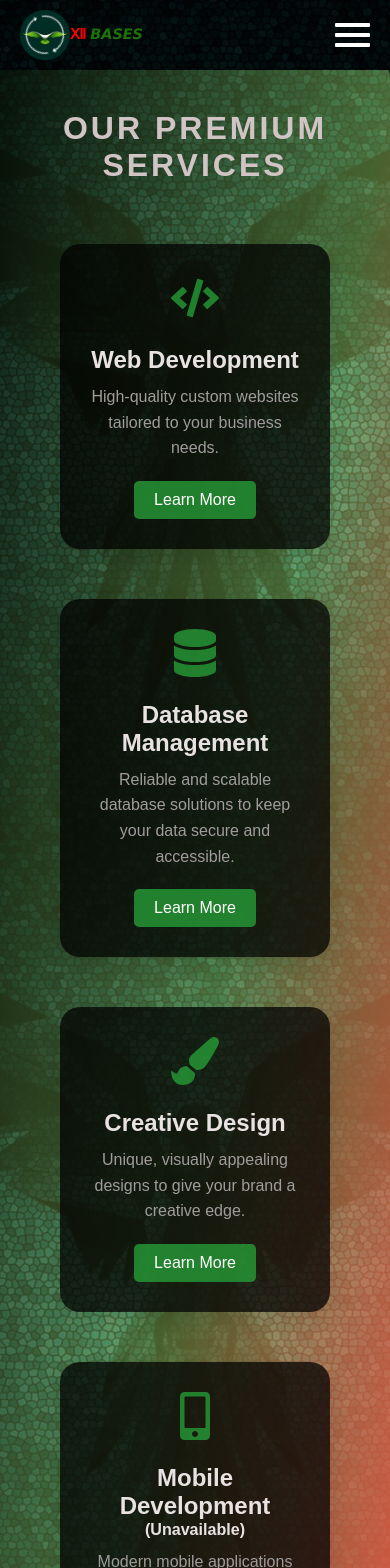
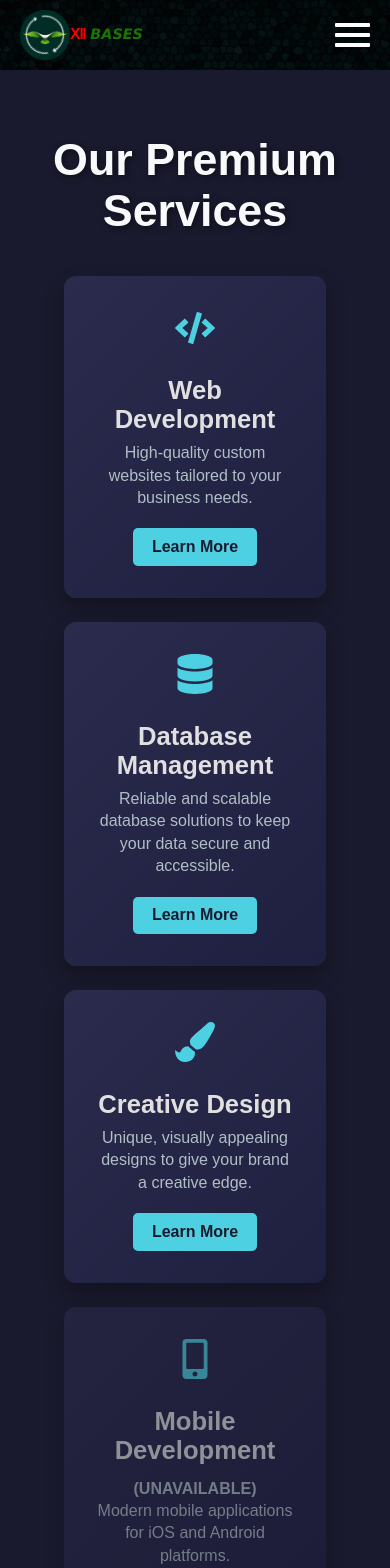
Before and after one commit to GALIB-Dev/12-Bases, a React (Create React App) app: page /services in a window 390 px wide. Shown: the top 1568 px of the page. Built offline with nearby package versions, Linux system fonts and the light colour scheme.

Commit message:
Resolved

```diff
--- a/src/Contact.css
+++ b/src/Contact.css
@@ -1,94 +1,102 @@
-/* Contact Form Container */
+/* General Layout */
+
+  /* Title Styling */
+  .title h3 {
+    text-align: center;
+    font-size: 1.1rem;
+    color: #666;
+    max-width: 600px;
+    margin: 1.5rem auto;
+    line-height: 1.5;
+  }
+
+  /* Contact Form Styling */
   form {
-    max-width: 300px;
-    margin: 50px auto;
-    padding: 30px;
-    background-color: #333; /* Dark background */
-    border-radius: 10px; /* Rounded corners */
-    box-shadow: 0 10px 25px rgba(0, 0, 0, 0.2); /* Soft shadow */
-    display: flex;
-    flex-direction: column;
-    justify-content: center;
+    background: #fff;
+    width: 90%;
+    max-width: 450px;
+    margin: 2rem auto;
+    padding: 2.5rem;
+    border-radius: 12px;
+    box-shadow: 0 10px 30px rgba(0, 0, 0, 0.1);
     text-align: center;
+    border: 1px solid #e0e0e0;
+  }
+
+  /* Form Title */
+  .form_title h1 {
+    font-size: 2rem;
+    font-weight: bold;
+    color: #222;
+    margin-bottom: 1rem;
+    letter-spacing: 0.5px;
   }
 
   /* Input Fields */
-input[type="text"],
-input[type="email"],
-textarea {
+  input[type="text"], textarea {
     width: 100%;
-    padding: 15px;
-    margin-bottom: 20px;
-    background-color: #444; /* Darker background for inputs */
-    border: 1px solid #555;
-    border-radius: 5px; /* Rounded inputs */
-    color: white;
-    font-size: 16px;
-    transition: border-color 0.3s ease, background-color 0.3s ease;
+    padding: 1rem;
+    font-size: 1rem;
+    border: 1px solid #ddd;
+    border-radius: 8px;
+    margin: 0.8rem 0;
+    transition: border 0.3s ease;
   }
 
-input[type="text"]:focus,
-input[type="email"]:focus,
-textarea:focus {
-    background-color: #555; /* Lighter on focus */
-    border-color: #ffcc00; /* Highlight border on focus */
-    outline: none; /* Remove default outline */
+  input[type="text"]:focus, textarea:focus {
+    border-color: #0070c9;
+    outline: none;
   }
 
-/* Textarea Specific Styles */
+  /* Placeholder Styling */
+  input::placeholder, textarea::placeholder {
+    color: #bbb;
+    font-style: italic;
+  }
+
+  /* Textarea Styling */
   textarea {
-    height: 150px;
-    resize: vertical; /* Allow vertical resizing */
+    resize: vertical;
+    min-height: 120px;
   }
 
   /* Submit Button */
-button {
-    padding: 15px 20px;
-    background-color: #ffcc00; /* Bright yellow */
-    color: #000000; /* Dark text */
+  button[type="submit"] {
+    width: 100%;
+    padding: 0.9rem;
+    font-size: 1rem;
+    font-weight: bold;
+    color: #fff;
+    background-color: #0070c9; /* Apple-like blue */
     border: none;
-    border-radius: 5px;
-    font-size: 18px;
+    border-radius: 8px;
     cursor: pointer;
-    transition: background-color 0.3s ease, transform 0.2s ease;
+    transition: background-color 0.3s ease, box-shadow 0.3s ease;
+    margin-top: 1rem;
   }
 
-button:hover {
-    background-color: #c97800; /* Darker on hover */
-    transform: translateY(-2px); /* Lift effect */
+  button[type="submit"]:hover {
+    background-color: #005bb5;
+    box-shadow: 0 4px 15px rgba(0, 112, 201, 0.4);
   }
 
-button:active {
-    transform: translateY(0); /* Button returns to original position on click */
+  /* Responsive Design */
+  @media (max-width: 768px) {
+    form {
+      padding: 1.5rem;
     }
 
-/* Media Queries for Responsiveness */
-@media (max-width: 768px) {
-    form {
-        padding: 20px;
+    .form_title h1 {
+      font-size: 1.8rem;
     }
 
-    input[type="text"],
-    input[type="email"],
-    textarea {
-        font-size: 14px;
-        padding: 12px;
+    input[type="text"], textarea {
+      padding: 0.8rem;
+      font-size: 0.9rem;
     }
 
-    button {
-        font-size: 16px;
-        padding: 12px;
+    button[type="submit"] {
+      padding: 0.7rem;
+      font-size: 0.9rem;
     }
   }
-
-@keyframes colorChange {
-    0% { color: #ffffff; }
-    33% { color: #158611; } /* Change to another color */
-    66% { color: #f83838; } /* Change to another color */
-    100% { color: #eef1ee; } /* Back to the original color */
-  }
-
-  .title {
-    text-align: center;
-    animation: colorChange 10s infinite; /* Total duration is 9s (3 colors x 3 seconds each) */
-}
--- a/src/Services.css
+++ b/src/Services.css
@@ -1,90 +1,151 @@
+/* Basic Reset */
+* {
+  margin: 0;
+  padding: 0;
+  box-sizing: border-box;
+}
+
+/* Container Styling */
 .services-container {
-  padding: 40px;
-  background: linear-gradient(to bottom right, #061106d0, #93cc5e77, #ff5145);
+  background-color: #1a1a2e;
+  color: #fff;
   text-align: center;
-  border-radius: 2%;
-  border-radius: .5%;
-
+  padding: 4rem 2rem;
+  min-height: 100vh;
+  display: flex;
+  flex-direction: column;
+  align-items: center;
+  justify-content: center;
 }
 
 .services-title {
-  font-size: 2em;
+  font-size: 2.8rem;
   font-weight: bold;
-  color: rgb(209, 196, 196);
-  margin-bottom: 40px;
-  text-transform: uppercase;
-  letter-spacing: 3px;
+  color: #f8f9fa;
+  margin-bottom: 2.5rem;
+  text-shadow: 2px 2px 6px rgba(0, 0, 0, 0.5);
 }
 
+/* Services Grid */
 .services-grid {
-  display: flex;
-  justify-content: space-around;
-  flex-wrap: wrap;
-  gap: 30px;
+  display: grid;
+  grid-template-columns: repeat(auto-fit, minmax(250px, 1fr));
+  gap: 1.5rem;
+  width: 100%;
+  max-width: 1200px;
+  padding: 0 2rem;
 }
 
+/* Service Card Styling */
 .service-card {
-  background-color: #000000bd;
-  margin-left:auto;
-  padding: 30px;
-  width: 300px;
-  border-radius: 20px;
-  box-shadow: 0px 8px 20px rgba(0, 0, 0, 0.1);
-  transition: transform 0.3s ease-in-out, box-shadow 0.3s ease-in-out;
+  background: linear-gradient(135deg, #2b2b4d, #1f1f40);
+  border-radius: 12px;
+  padding: 2rem;
+  transition: transform 0.3s ease, box-shadow 0.3s ease;
+  color: #f5f6fa;
+  box-shadow: 0 10px 20px rgba(0, 0, 0, 0.3);
+  position: relative;
+  overflow: hidden;
+  display: flex;
+  flex-direction: column;
+  align-items: center;
 }
 
 .service-card:hover {
-  transform: translateY(-10px);
-  box-shadow: 0px 12px 30px rgba(0, 0, 0, 0.2);
+  transform: translateY(-7px);
+  box-shadow: 0 20px 30px rgba(0, 0, 0, 0.4);
 }
 
-.service-icon {
-  font-size: 3em;
-  color: #279e37c9;
-  margin-bottom: 20px;
-  transition: color 0.3s ease;
+/* Icon Styling */
+.icon-container {
+  font-size: 2.5rem;
+  color: #4dd0e1;
+  margin-bottom: 1.2rem;
 }
 
-.service-card:hover .service-icon {
-  color: #ff6347;
+/* Service Title */
+.service-card h2 {
+  font-size: 1.6rem;
+  margin-bottom: 0.5rem;
+  color: #e0e0e0;
 }
 
-.service-card h2 {
-  font-size: 1.5em;
-  margin-bottom: 10px;
-  color: #e9e2e2;
+/* Service Description */
+.service-card p {
+  font-size: 1rem;
+  color: #b0bec5;
+  text-align: center;
+  line-height: 1.4;
+}
+
+/* Button Styling */
+.learn-more-btn {
+  background-color: #4dd0e1;
+  color: #1a1a2e;
+  border: none;
+  border-radius: 5px;
+  padding: 0.6rem 1.2rem;
+  font-size: 1rem;
+  font-weight: bold;
+  margin-top: 1.2rem;
+  cursor: pointer;
+  transition: background-color 0.3s ease, box-shadow 0.3s ease;
+}
+
+.learn-more-btn:hover {
+  background-color: #009688;
+  box-shadow: 0 4px 10px rgba(0, 150, 136, 0.3);
+}
+
+/* Unavailable Services */
+.unavailable {
+  opacity: 0.6;
+  cursor: not-allowed;
+  position: relative;
+}
+
+.unavailable-tag {
+  font-size: 0.9rem;
+  color: #ff5252;
+  margin-top: 0.3rem;
+  text-transform: uppercase;
   font-weight: bold;
 }
 
-.service-card p {
-  font-size: 1em;
-  color: #a19c9c;
-  margin-bottom: 20px;
+/* Particle Background Effect */
+body {
+  background: radial-gradient(circle, #151f28, #1a1a2e);
+  overflow: hidden;
 }
 
-.learn-more-btn {
-  padding: 10px 20px;
-  background-color: #279e37c9;
-  border: none;
-  color: white;
-  border-radius: 5px;
-  cursor: pointer;
-  transition: background-color 0.3s ease;
+/* Modal Overlay */
+.modal-overlay {
+  position: fixed;
+  top: 0;
+  left: 0;
+  right: 0;
+  bottom: 0;
+  background: rgba(0, 0, 0, 0.6);
+  display: flex;
+  align-items: center;
+  justify-content: center;
+  backdrop-filter: blur(5px);
+  z-index: 1000;
 }
 
-.learn-more-btn:hover {
-  background-color: #ff6347;
+/* Contact Button Glow Effect */
+.contact-btn {
+  background-color: #4dd0e1;
+  color: #1a1a2e;
+  border: none;
+  border-radius: 5px;
+  padding: 0.6rem 1.2rem;
+  font-size: 1rem;
+  font-weight: bold;
+  transition: box-shadow 0.3s ease;
+  cursor: pointer;
 }
 
-@media (max-width: 768px) {
-  .services-grid {
-    flex-direction: column;
-    align-items: center;
-    padding: 20px;
-  }
-
-  .service-card {
-    width: 100%;
-    margin-bottom: 20px;
-  }
+.contact-btn:hover {
+  box-shadow: 0 0 15px rgba(77, 208, 225, 0.7);
 }
--- a/src/Services.js
+++ b/src/Services.js
@@ -1,42 +1,35 @@
 import React from 'react';
-import './Services.css'; // Advanced CSS for Services Page
-import { FaCode, FaMobileAlt, FaCloud, FaDatabase, FaPaintBrush } from 'react-icons/fa'; // Icons for services
+import './Services.css';
+import { FaCode, FaMobileAlt, FaCloud, FaDatabase, FaPaintBrush } from 'react-icons/fa';
+
+const services = [
+  { icon: <FaCode />, title: 'Web Development', description: 'High-quality custom websites tailored to your business needs.', available: true },
+  { icon: <FaDatabase />, title: 'Database Management', description: 'Reliable and scalable database solutions to keep your data secure and accessible.', available: true },
+  { icon: <FaPaintBrush />, title: 'Creative Design', description: 'Unique, visually appealing designs to give your brand a creative edge.', available: true },
+  { icon: <FaMobileAlt />, title: 'Mobile Development', description: 'Modern mobile applications for iOS and Android platforms.', available: false },
+  { icon: <FaCloud />, title: 'Cloud Solutions', description: 'Scalable and secure cloud infrastructure for your business.', available: false },
+];
 
 const Services = () => {
   return (
     <div className="services-container">
       <h1 className="services-title">Our Premium Services</h1>
       <div className="services-grid">
-        <div className="service-card">
-          <FaCode className="service-icon" />
-          <h2>Web Development</h2>
-          <p>High-quality custom websites tailored to your business needs.</p>
-          <button className="learn-more-btn">Learn More</button>
-        </div>
-        <div className="service-card">
-          <FaDatabase className="service-icon" />
-          <h2>Database Management</h2>
-          <p>Reliable and scalable database solutions to keep your data secure and accessible.</p>
-          <button className="learn-more-btn">Learn More</button>
-        </div>
-        <div className="service-card">
-          <FaPaintBrush className="service-icon" />
-          <h2>Creative Design</h2>
-          <p>Unique, visually appealing designs to give your brand a creative edge.</p>
-          <button className="learn-more-btn">Learn More</button>
-        </div>
-        <div className="service-card">
-          <FaMobileAlt className="service-icon" />
-          <h2>Mobile Development<h6>(Unavailable)</h6></h2>
-          <p>Modern mobile applications for iOS and Android platforms.</p>
-          <button className="learn-more-btn">Learn More</button>
-        </div>
-        <div className="service-card">
-          <FaCloud className="service-icon" />
-          <h2>Cloud Solutions<h6>(Unavailable)</h6></h2>
-          <p>Scalable and secure cloud infrastructure for your business.</p>
-          <button className="learn-more-btn">Learn More</button>
-        </div>
+        {services.map((service, index) => (
+          <div
+            key={index}
+            className={`service-card ${service.available ? 'available' : 'unavailable'}`}
+            title={!service.available ? 'Currently Unavailable' : ''}
+          >
+            <div className="icon-container">
+              {service.icon}
+            </div>
+            <h2>{service.title}</h2>
+            {!service.available && <p className="unavailable-tag">(Unavailable)</p>}
+            <p>{service.description}</p>
+            {service.available && <button className="learn-more-btn">Learn More</button>}
+          </div>
+        ))}
       </div>
     </div>
   );
```
Also changed, not shown: src/HoverSound.js (added, +11 -0 lines), src/ServiceModal.css (added, +108 -0 lines), src/ServiceModal.js (added, +27 -0 lines), 16 other files (tests, documents, lock files or other folders). Lines whose indentation alone changed are shown as unchanged.
